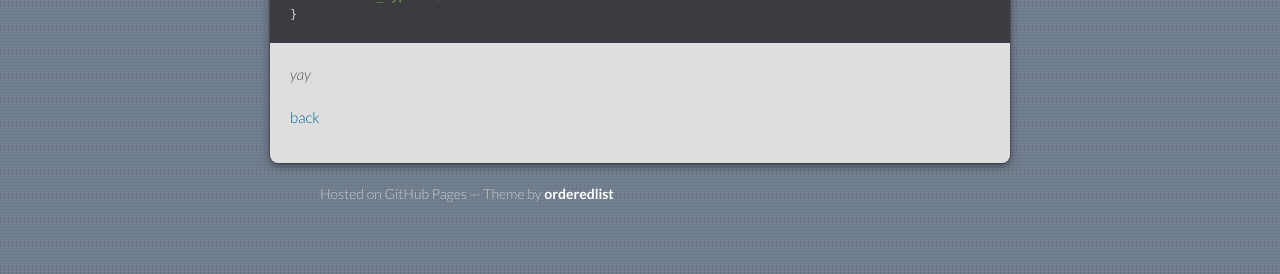
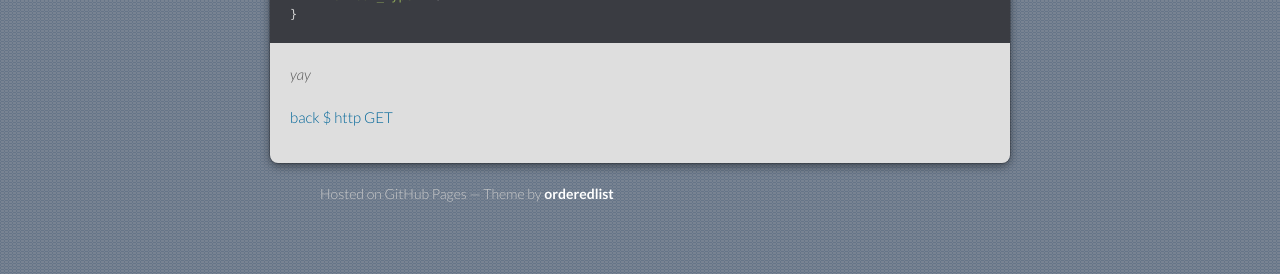
Before and after one commit to flowstake/flowstake.github.io, a Jekyll site: the page built from http_GET.md, in a window 1280 px wide and 900 px high, scrolled down 4829 px. Shown: the part 626-900 px from the top of the window. Built offline with Jekyll 4.4.1, drawn with Linux system fonts in a browser that asks for light colours; our own code applies the rules of GitHub Pages for plain Markdown files.

Commit message:
Update http_GET.md

```diff
--- a/http_GET.md
+++ b/http_GET.md
@@ -299,3 +299,4 @@ X-XSS-Protection: 1; mode=block
 _yay_
 
 [back](./)
+[$ http GET](./http_GET.md)
```
